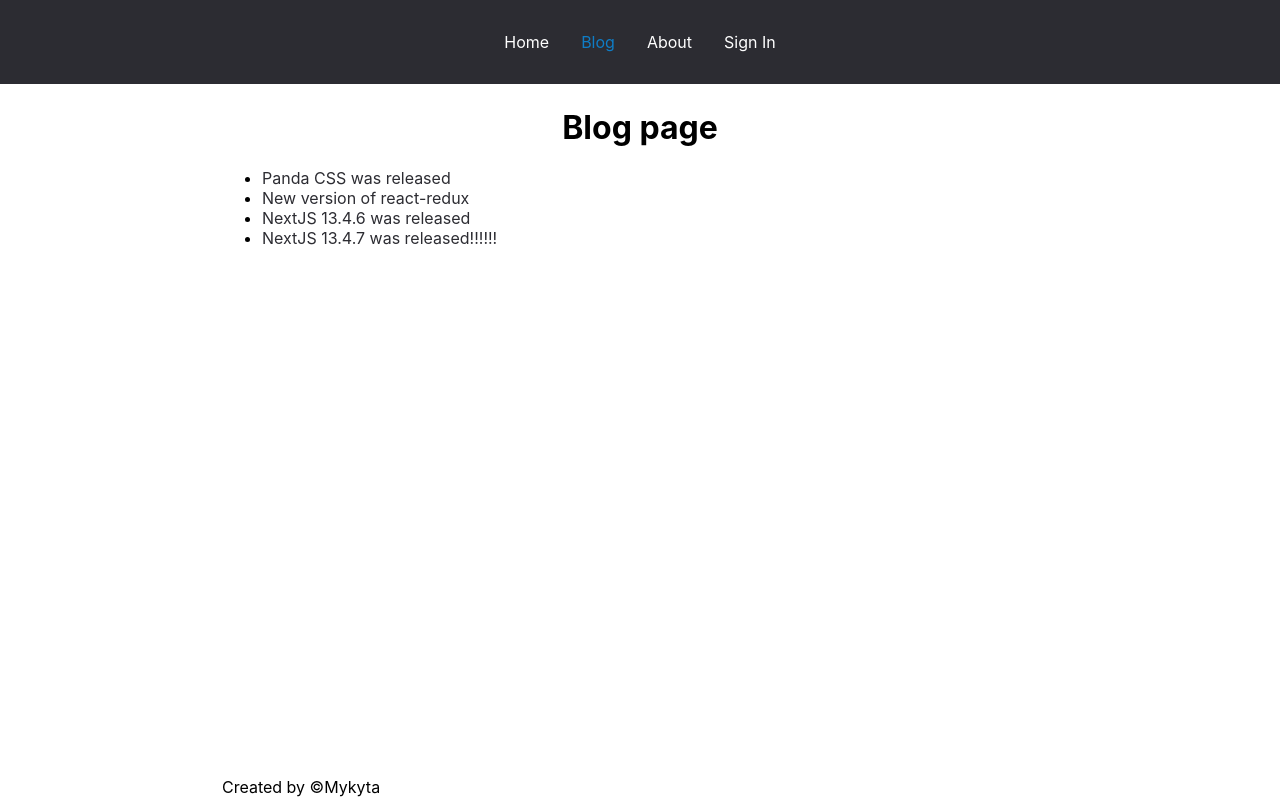
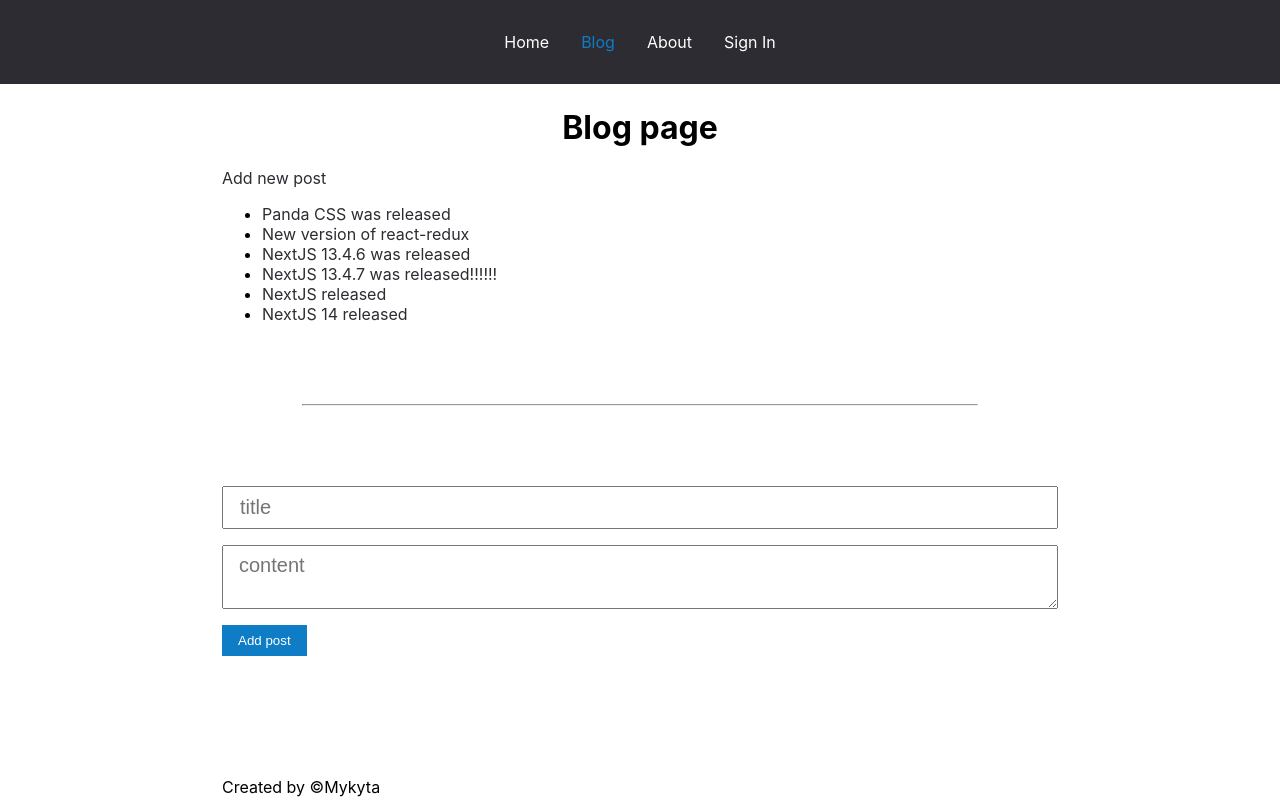
Before and after one commit to 333Nikita333/next-js-education, a Next.js app: page /blog in a window 1280 px wide. Built offline with nearby package versions, Linux system fonts and the light colour scheme; no server answers; data requests are answered from the project's data file.

Commit message:
added code for server actions

```diff
--- a/app/api/posts/[id]/route.ts
+++ b/app/api/posts/[id]/route.ts
@@ -6,7 +6,7 @@ export async function DELETE(
   req: Request,
   { params }: { params: { id: string } }
 ) {
-  const id = params?.id;
+  const id = params.id;
 
   const headerList = headers();
   const type = headerList.get("Content-Type");
@@ -14,7 +14,8 @@ export async function DELETE(
   const cookieList = cookies();
   const cookie2 = cookieList.get("Cookie_2")?.value;
 
-  // redirect("/blog");
+   // logic delete post
+  // redirect('/blog')
 
   return NextResponse.json({ id, type, cookie2 });
 }
--- a/app/blog/page.tsx
+++ b/app/blog/page.tsx
@@ -1,5 +1,7 @@
+import NewPostForm from "@/components/NewPostForm";
 import { getAllPosts } from "@/services/getPosts";
 import { Metadata } from "next";
+import { revalidatePath } from "next/cache";
 import Link from "next/link";
 
 export const metadata: Metadata = {
@@ -14,6 +16,7 @@ export default async function Blog() {
   return (
     <>
       <h1>Blog page</h1>
+      <Link href="/blog/new">Add new post</Link>
       <ul>
         {posts.map((post: any) => (
           <li key={post.id}>
@@ -21,6 +24,17 @@ export default async function Blog() {
           </li>
         ))}
       </ul>
+
+      <hr />
+
+      <NewPostForm
+        onSuccess={async () => {
+          //! обьявляем серверный экшен
+          "use server";
+          //! ревалидируем страницу
+          revalidatePath("/blog");
+        }}
+      />
     </>
   );
 }
--- a/app/globals.css
+++ b/app/globals.css
@@ -3,14 +3,14 @@
 }
 
 :root {
-  --color-bg: #2c2c32;
+  --color-bg: #2C2C32;
   --color-active: #0f7dc6;
 }
 
 body {
   margin: 0;
-  font-family: -apple-system, BlinkMacSystemFont, "Segoe UI", "Roboto", "Oxygen",
-    "Ubuntu", "Cantarell", "Fira Sans", "Droid Sans", "Helvetica Neue",
+  font-family: -apple-system, BlinkMacSystemFont, 'Segoe UI', 'Roboto', 'Oxygen',
+    'Ubuntu', 'Cantarell', 'Fira Sans', 'Droid Sans', 'Helvetica Neue',
     sans-serif;
   -webkit-font-smoothing: antialiased;
   -moz-osx-font-smoothing: grayscale;
@@ -66,8 +66,7 @@ form {
   justify-content: center;
 }
 
-form button,
-button {
+form button, button, input[type="submit"] {
   background-color: var(--color-active);
   cursor: pointer;
   color: white;
@@ -92,3 +91,21 @@ button {
   display: grid;
   gap: 1rem;
 }
+
+.form {
+  flex-direction: column;
+  gap: 1rem;
+}
+
+hr {
+  margin: 5rem;
+}
+
+input[type="text"], textarea {
+  padding: 0.5rem 1rem;
+  font-size: 1.25rem;
+  font-family: Arial, Helvetica, sans-serif;
+}
+input[type="submit"] {
+  padding: 0.5rem 1rem;
+}
--- /dev/null
+++ b/components/NewPostForm.tsx
@@ -0,0 +1,40 @@
+import { redirect } from "next/navigation";
+
+export default function NewPostForm({
+  onSuccess,
+}: {
+  onSuccess: (id?: number) => Promise<void>;
+}) {
+  async function createPost(data: FormData) {
+    //! пишем директиву, чтобы использовать серверный экшен
+    //! серверные экшены призваны к тому, чтобы мы не создавали свои
+    //! отдельные дополнительные ендпоинты и уже внутри этих эндпоинтов
+    //! делать запрос за дынными (получение, мутация данных)
+    "use server";
+    //! получаем данные с формы
+    const { title, body } = Object.fromEntries(data);
+    //! делаем POST запрос на сервер с новыми данными
+    const response = await fetch("http://localhost:3300/posts", {
+      method: "POST",
+      headers: {
+        "Content-Type": "application/json",
+      },
+      body: JSON.stringify({ title, body, userId: 1 }),
+    });
+
+    //! получаем ответ от сервера
+    const post = await response.json();
+
+    await onSuccess(post.id);
+  }
+
+  return (
+    <form className="form" action={createPost}>
+      <input type="text" placeholder="title" required name="title" />
+      <textarea placeholder="content" required name="body" />
+      <div>
+        <input type="submit" value="Add post" />
+      </div>
+    </form>
+  );
+}
--- a/components/PostSearch.tsx
+++ b/components/PostSearch.tsx
@@ -10,6 +10,7 @@ type Props = {
 const PostSearch = () => {
   const { mutate } = useSWR("posts");
   const [search, setSearch] = useState<string>("");
+// const getPostsBySearch = usePosts((state) => state.getPostsBySearch);
 
   const handleSubmit: FormEventHandler<HTMLFormElement> = async (event) => {
     event.preventDefault();
--- a/db.json
+++ b/db.json
@@ -23,6 +23,18 @@
       "id": 4,
       "title": "NextJS 13.4.7 was released!!!!!!",
       "body": "A lot of changes in the core library plus documentation updates. Fixed issues with NextJS examples and many more..."
+    },
+    {
+      "title": "NextJS released",
+      "body": "new coming!",
+      "userId": 1,
+      "id": 5
+    },
+    {
+      "title": "NextJS 14 released",
+      "body": "something new coming",
+      "userId": 1,
+      "id": 6
     }
   ]
 }
--- a/next.config.js
+++ b/next.config.js
@@ -1,6 +1,18 @@
-module.exports = {
-  reactStrictMode: true,
+/** @type {import('next').NextConfig} */
+const nextConfig = {
   images: {
-    domains: ["lh3.googleusercontent.com"],
+    remotePatterns: [
+      {
+        protocol: "https",
+        hostname: "lh3.googleusercontent.com",
+        port: "",
+        pathname: "/a/**",
+      },
+    ],
+  },
+  experimental: {
+    serverActions: true,
   },
 };
+
+module.exports = nextConfig;
--- a/services/getPosts.ts
+++ b/services/getPosts.ts
@@ -12,16 +12,19 @@ export const getAllPosts = async () => {
 };
 
 export const getPostById = async (id: string) => {
-  const response = await fetch(`http://localhost:3300/posts/${id}`);
+  const response = await fetch(
+    `http://localhost:3300/posts/${id}`,
+    { headers: { 'Content-type': 'application/json' } }
+  );
 
   if (!response.ok) throw new Error("Unable to fetch post.");
 
   return response.json();
-};
+}
 
 export const getPostsBySearch = async (search: string) => {
   const response = await fetch(
-    `https://jsonplaceholder.typicode.com/posts?q=${search}`
+    `/api/posts?q=${search}`
   );
 
   if (!response.ok) throw new Error("Unable to fetch posts.");
```
Also changed, not shown: app/blog/[id]/edit/page.tsx (added, +68 -0 lines), app/blog/[id]/page.tsx (+29 -15 lines), app/blog/new/page.tsx (+17 -1 lines), package.json (+9 -3 lines), 1 other file (tests, documents, lock files or other folders).
